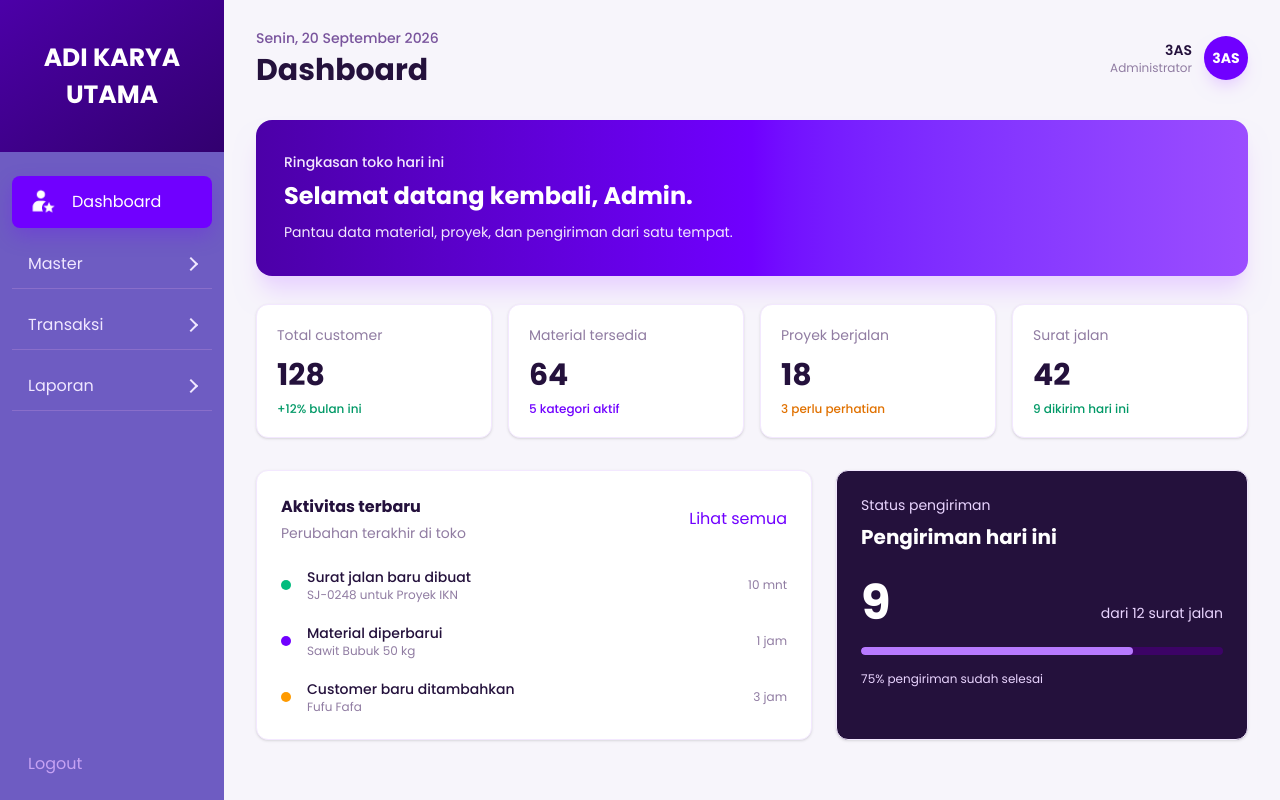
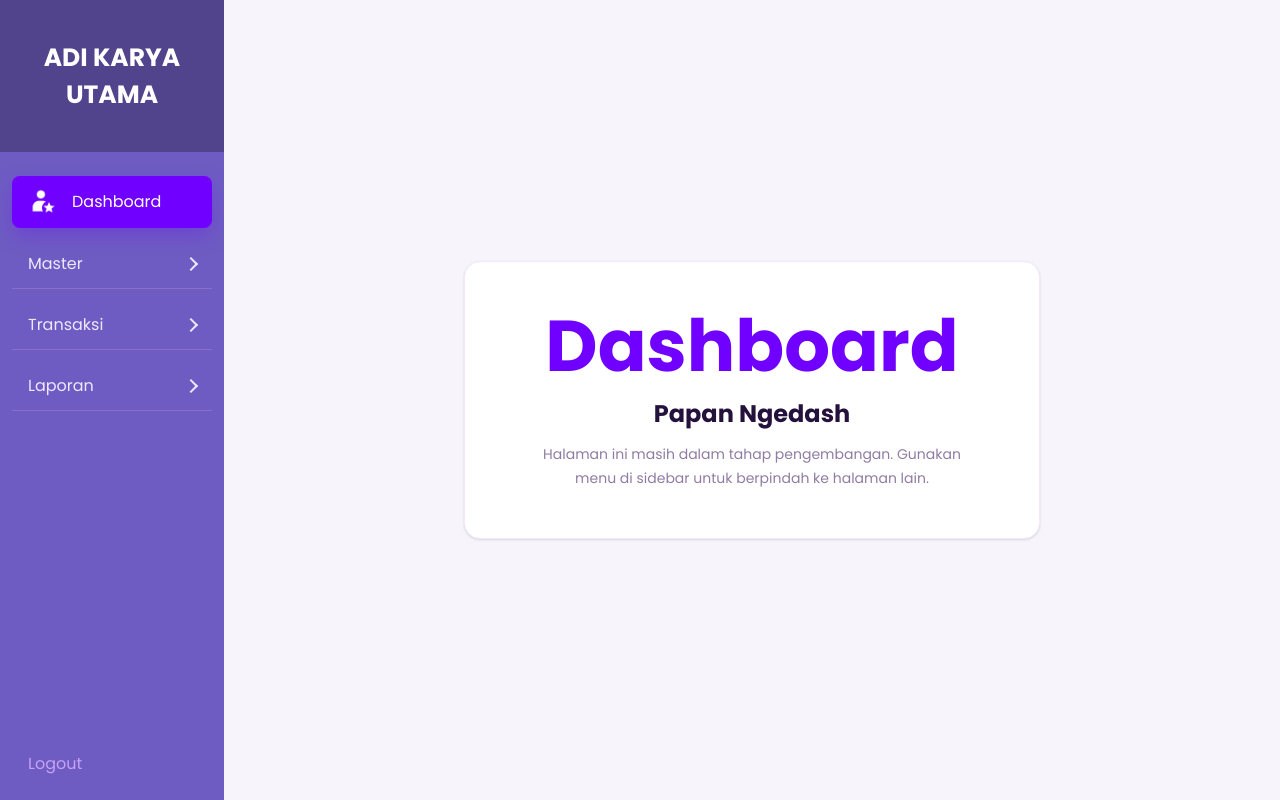
Before and after one commit to Aldzakwan00/material-store-project, a React (Vite) app: page /dashboard in a window 1280 px wide. Built offline with nearby package versions, Linux system fonts and the light colour scheme; sample sign-in values are in the browser's storage.

Commit message:
Update Login Warn, and Remove Dashboard Temp Page

```diff
--- a/src/components/layout/Sidebar.jsx
+++ b/src/components/layout/Sidebar.jsx
@@ -25,7 +25,7 @@ const Sidebar = () => {
 
   return (
     <aside className="fixed left-0 top-0 flex h-screen w-56 flex-col bg-[#6E5CC2] text-white">
-      <div className="flex h-38 shrink-0 items-center justify-center bg-gradient-to-br from-[#4c00a8] to-[#32006f] px-6">
+      <div className="flex h-38 shrink-0 items-center justify-center bg-[#51448C] px-6">
         <h1 className="text-[25px] text-center font-bold">ADI KARYA UTAMA</h1>
       </div>
 
@@ -50,7 +50,7 @@ const Sidebar = () => {
           onToggle={() => toggleSection('transaksi')}
         >
           <SidebarButton to="/data-proyek" icon={proyekIcon}>Data Proyek</SidebarButton>
-          <SidebarButton to="/surat-jalan" icon={suratJalanIcon}>Input Surat Jalan</SidebarButton>
+          <SidebarButton to="/surat-jalann" icon={suratJalanIcon}>Input Surat Jalan</SidebarButton>
           <SidebarButton to="/nota-tagihan">Nota Tagihan</SidebarButton>
           <SidebarButton to="/pembayaran-nota">Pembayaran Nota</SidebarButton>
         </SidebarSection>
--- a/src/features/auth/pages/Login.jsx
+++ b/src/features/auth/pages/Login.jsx
@@ -26,10 +26,8 @@ const Login = () => {
       setError('Username wajib diisi')
     } else if (!password) {
       setError('Password wajib diisi')
-    } else if (username !== dummyEmail) {
-      setError('Username salah')
-    } else if (password !== dummyPassword) {
-      setError('Password salah')
+    } else if (username !== dummyEmail || password !== dummyPassword) {
+      setError('Username atau password salah')
     } else {
       sessionStorage.setItem('isLoggedIn', 'true')
       navigate('/dashboard')
--- a/src/features/dashboard/pages/Dashboard.jsx
+++ b/src/features/dashboard/pages/Dashboard.jsx
@@ -1,102 +1,12 @@
 const Dashboard = () => {
   return (
-    <main className="ml-56 min-h-screen bg-[#f7f5fb] px-8 py-7">
-        <header className="mb-8 flex items-center justify-between">
-          <div>
-            <p className="mb-1 text-sm font-medium text-[#79549d]">Senin, 20 September 2026</p>
-            <h1 className="text-3xl font-bold text-[#24113c]">Dashboard</h1>
-          </div>
-          <div className="flex items-center gap-3">
-            <div className="hidden text-right sm:block">
-              <p className="text-sm font-semibold text-[#24113c]">3AS</p>
-              <p className="text-xs text-[#907ca2]">Administrator</p>
-            </div>
-            <div className="flex h-11 w-11 items-center justify-center rounded-full bg-[#7000ff] text-sm font-bold text-white shadow-lg shadow-purple-200">
-              3AS
-            </div>
-          </div>
-        </header>
-
-        <section className="mb-7 overflow-hidden rounded-2xl bg-gradient-to-r from-[#4c00a8] via-[#7000ff] to-[#9b4dff] px-7 py-8 text-white shadow-xl shadow-purple-200">
-          <p className="mb-2 text-sm font-medium text-purple-100">Ringkasan toko hari ini</p>
-          <h2 className="mb-2 text-2xl font-bold">Selamat datang kembali, Admin.</h2>
-          <p className="max-w-xl text-sm leading-6 text-purple-100">
-            Pantau data material, proyek, dan pengiriman dari satu tempat.
+    <main className="ml-56 flex min-h-screen items-center justify-center bg-[#f7f5fb] px-8 py-12">
+        <section className="w-full max-w-xl rounded-2xl border border-purple-100 bg-white px-8 py-12 text-center shadow-sm">
+          <p className="text-7xl font-bold text-[#7000ff]">Dashboard</p>
+          <h1 className="mt-4 text-2xl font-bold text-[#24113c]">Papan Ngedash</h1>
+          <p className="mx-auto mt-3 max-w-md text-sm leading-6 text-[#907ca2]">
+            Halaman ini masih dalam tahap pengembangan. Gunakan menu di sidebar untuk berpindah ke halaman lain.
           </p>
-        </section>
-
-        <section className="mb-8 grid gap-4 sm:grid-cols-2 xl:grid-cols-4">
-          <div className="rounded-xl border border-purple-100 bg-white p-5 shadow-sm">
-            <p className="text-sm text-[#907ca2]">Total customer</p>
-            <p className="mt-3 text-3xl font-bold text-[#24113c]">128</p>
-            <p className="mt-2 text-xs font-medium text-emerald-600">+12% bulan ini</p>
-          </div>
-          <div className="rounded-xl border border-purple-100 bg-white p-5 shadow-sm">
-            <p className="text-sm text-[#907ca2]">Material tersedia</p>
-            <p className="mt-3 text-3xl font-bold text-[#24113c]">64</p>
-            <p className="mt-2 text-xs font-medium text-[#7000ff]">5 kategori aktif</p>
-          </div>
-          <div className="rounded-xl border border-purple-100 bg-white p-5 shadow-sm">
-            <p className="text-sm text-[#907ca2]">Proyek berjalan</p>
-            <p className="mt-3 text-3xl font-bold text-[#24113c]">18</p>
-            <p className="mt-2 text-xs font-medium text-amber-600">3 perlu perhatian</p>
-          </div>
-          <div className="rounded-xl border border-purple-100 bg-white p-5 shadow-sm">
-            <p className="text-sm text-[#907ca2]">Surat jalan</p>
-            <p className="mt-3 text-3xl font-bold text-[#24113c]">42</p>
-            <p className="mt-2 text-xs font-medium text-emerald-600">9 dikirim hari ini</p>
-          </div>
-        </section>
-
-        <section className="grid gap-6 lg:grid-cols-[1.35fr_1fr]">
-          <div className="rounded-xl border border-purple-100 bg-white p-6 shadow-sm">
-            <div className="mb-6 flex items-center justify-between">
-              <div>
-                <h2 className="font-bold text-[#24113c]">Aktivitas terbaru</h2>
-                <p className="mt-1 text-sm text-[#907ca2]">Perubahan terakhir di toko</p>
-              </div>
-              <button className="text-sm font-semibold text-[#7000ff] hover:text-[#4c00a8]">Lihat semua</button>
-            </div>
-            <div className="space-y-5">
-              <div className="flex items-center gap-4">
-                <span className="h-2.5 w-2.5 rounded-full bg-emerald-500" />
-                <div className="flex-1">
-                  <p className="text-sm font-medium text-[#24113c]">Surat jalan baru dibuat</p>
-                  <p className="text-xs text-[#907ca2]">SJ-0248 untuk Proyek IKN</p>
-                </div>
-                <span className="text-xs text-[#907ca2]">10 mnt</span>
-              </div>
-              <div className="flex items-center gap-4">
-                <span className="h-2.5 w-2.5 rounded-full bg-[#7000ff]" />
-                <div className="flex-1">
-                  <p className="text-sm font-medium text-[#24113c]">Material diperbarui</p>
-                  <p className="text-xs text-[#907ca2]">Sawit Bubuk 50 kg</p>
-                </div>
-                <span className="text-xs text-[#907ca2]">1 jam</span>
-              </div>
-              <div className="flex items-center gap-4">
-                <span className="h-2.5 w-2.5 rounded-full bg-amber-500" />
-                <div className="flex-1">
-                  <p className="text-sm font-medium text-[#24113c]">Customer baru ditambahkan</p>
-                  <p className="text-xs text-[#907ca2]">Fufu Fafa</p>
-                </div>
-                <span className="text-xs text-[#907ca2]">3 jam</span>
-              </div>
-            </div>
-          </div>
-
-          <div className="rounded-xl border border-purple-100 bg-[#24113c] p-6 text-white shadow-sm">
-            <p className="mb-2 text-sm text-purple-200">Status pengiriman</p>
-            <h2 className="text-xl font-bold">Pengiriman hari ini</h2>
-            <div className="mt-7 flex items-end justify-between">
-              <p className="text-5xl font-bold">9</p>
-              <p className="pb-1 text-sm text-purple-200">dari 12 surat jalan</p>
-            </div>
-            <div className="mt-5 h-2 overflow-hidden rounded-full bg-purple-950">
-              <div className="h-full w-3/4 rounded-full bg-[#b77aff]" />
-            </div>
-            <p className="mt-4 text-xs text-purple-200">75% pengiriman sudah selesai</p>
-          </div>
         </section>
     </main>
   )
```
